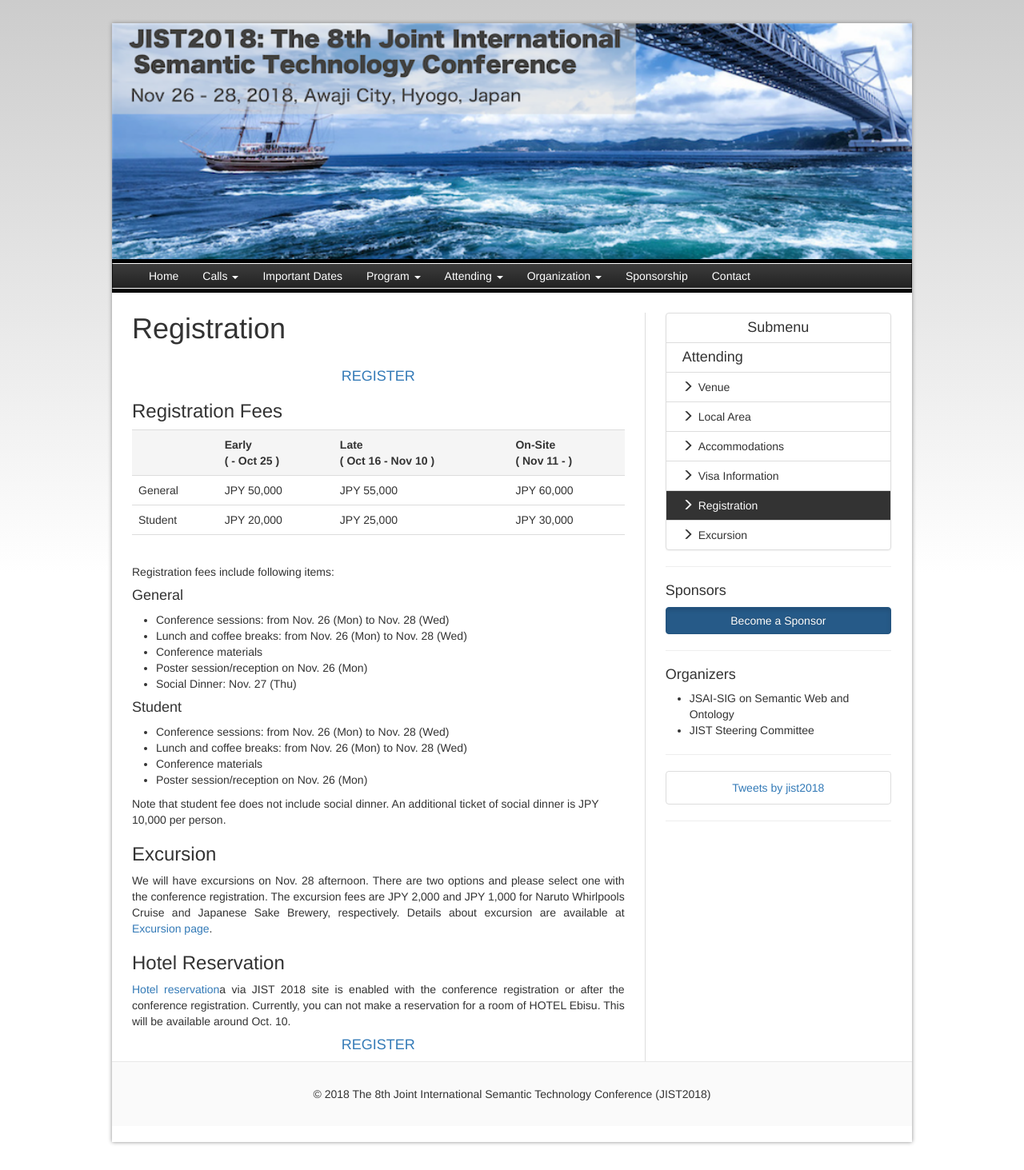
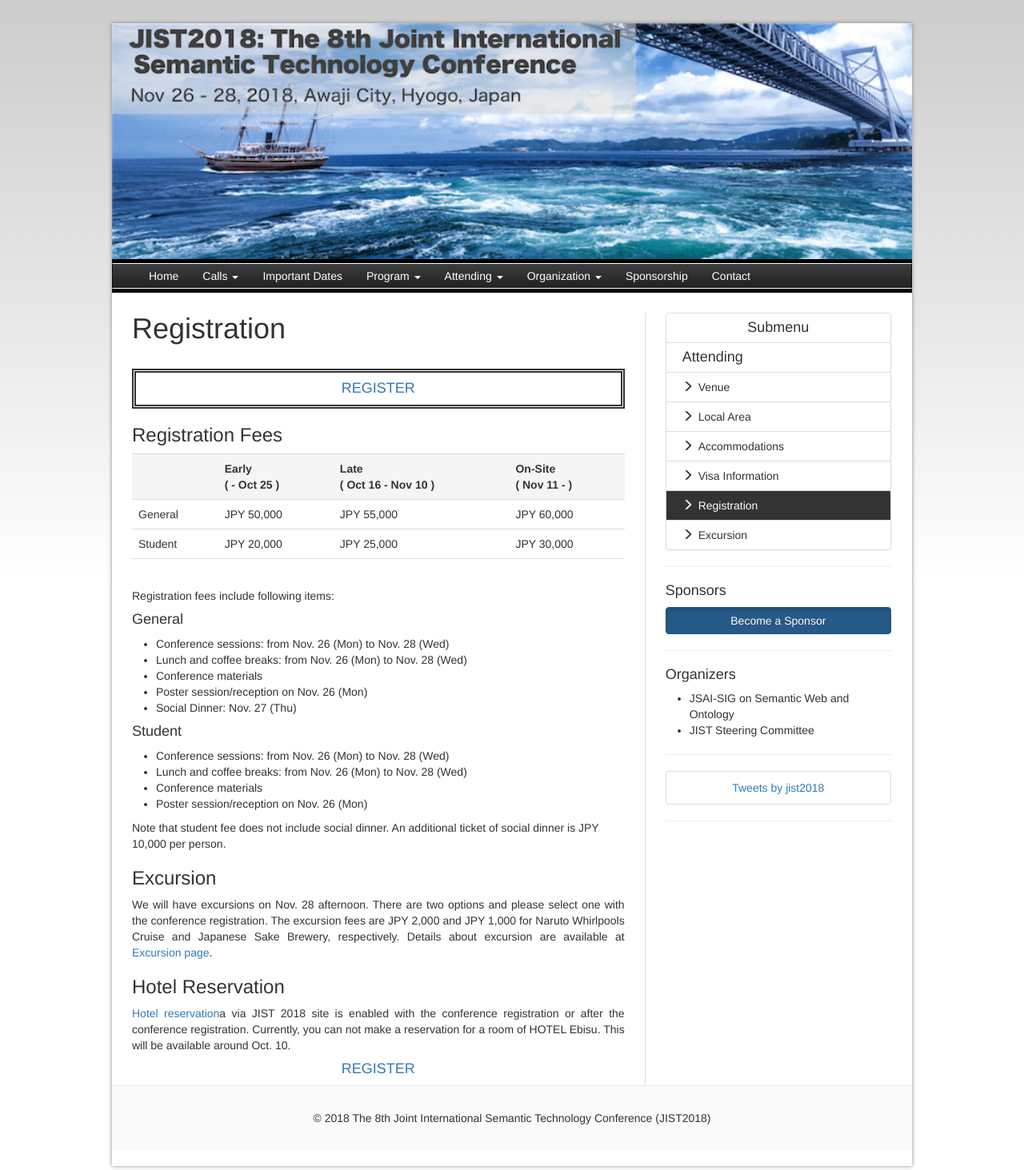
Before and after one commit to IJCKGconference/JIST2018, a Jekyll site: the page built from pages/attending/registration.html, in a window 1280 px wide. Shown: the whole page at 80% size. Built offline with Jekyll 4.4.1, drawn with Linux system fonts in a browser that asks for light colours; comment, search, counter and statistics services are not loaded; before the commit the page ends 1433 px from its top, so only the background shows below that.

Commit message:
Added Border for Link

```diff
--- a/pages/attending/registration.html
+++ b/pages/attending/registration.html
@@ -9,7 +9,7 @@ status: published
 ---
 <h1>{{ page.title }}</h1>
 
-<h4 style="text-align: center;"><a href="https://amarys-jtb.jp/jist2018/">REGISTER</a></h4>
+<h4 style="text-align: center;"><div style="padding: 10px; margin-bottom: 10px; border: 5px double #333333;"><a href="https://amarys-jtb.jp/jist2018/">REGISTER</a></div></h4>
 
 <h3>Registration Fees</h3>
 
```
